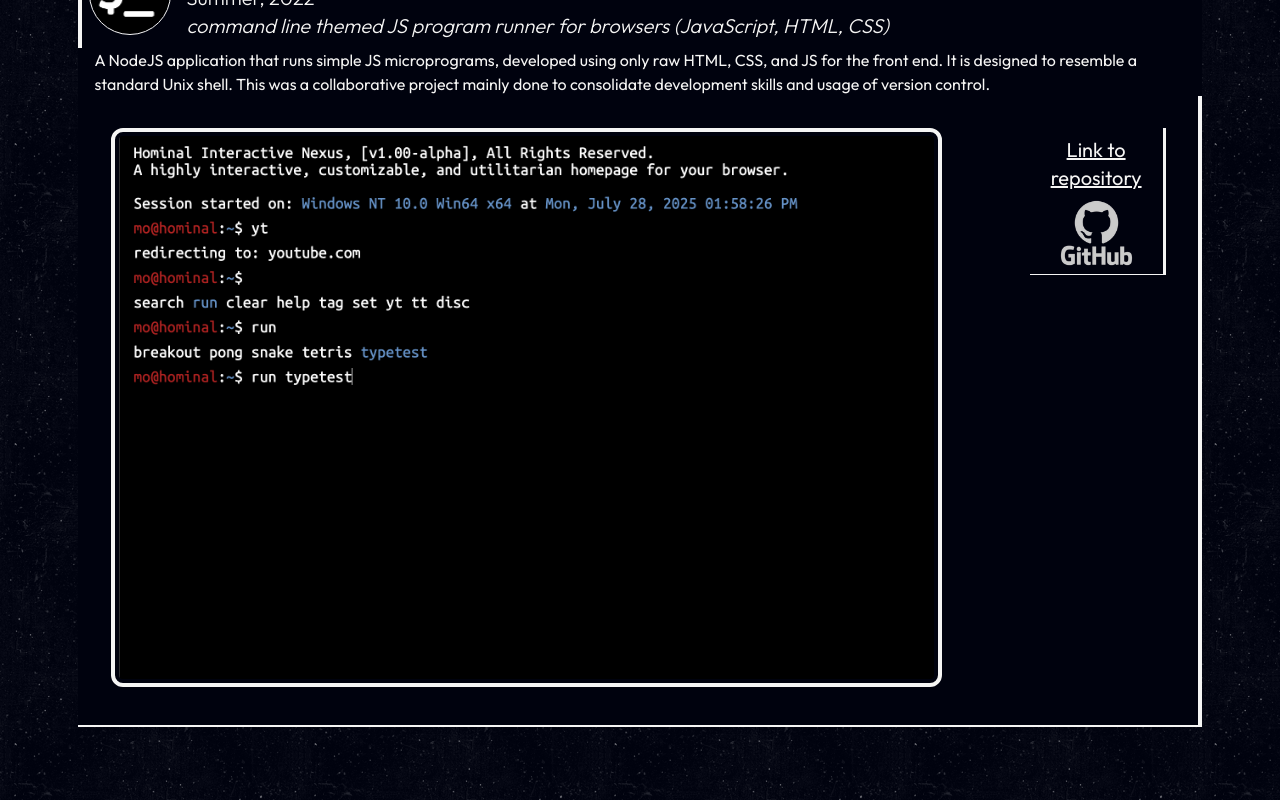
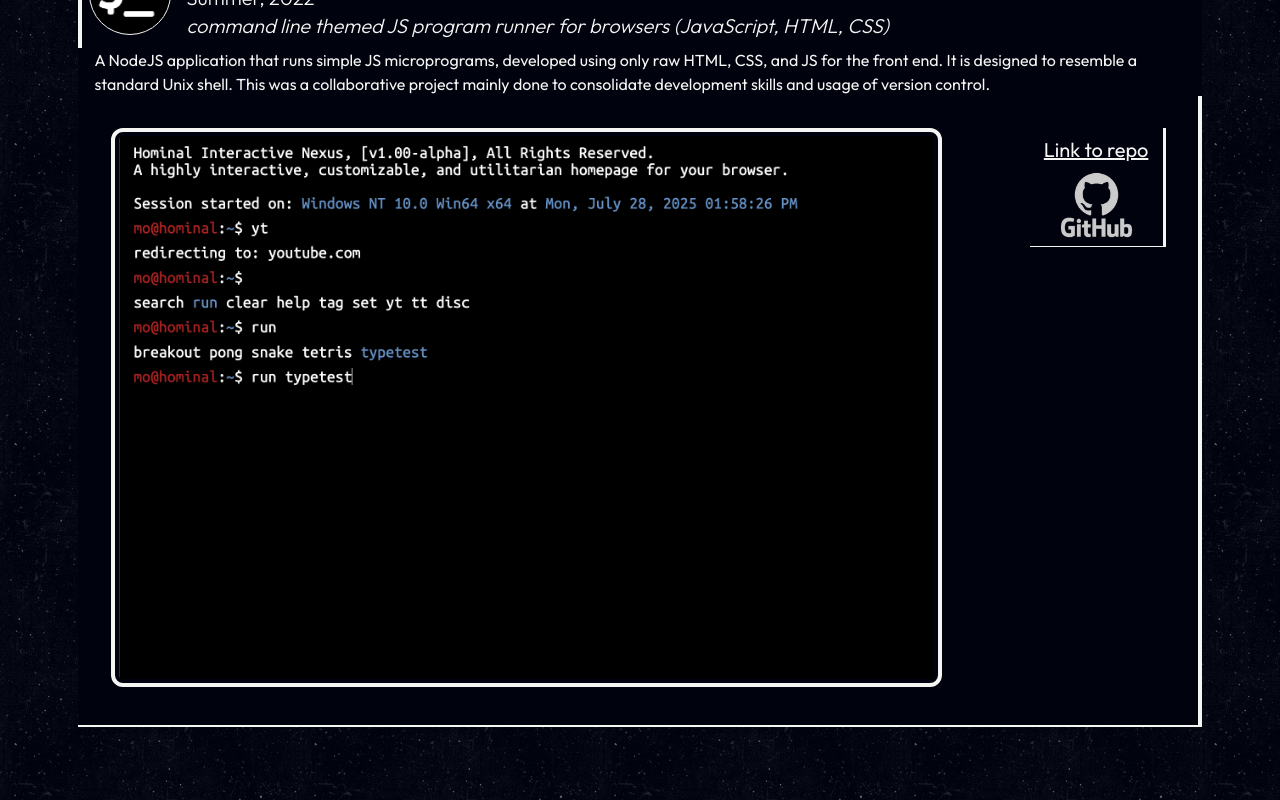
Before and after one commit to MoShahid23/portfolio, a React (Vite) app: page / in a window 1280 px wide. Shown: the part 2020-2820 px from the top of the page. Built offline with nearby package versions, Linux system fonts and the light colour scheme.

Commit message:
fixed issue with stretched button

```diff
--- a/src/components/ProjectCard.tsx
+++ b/src/components/ProjectCard.tsx
@@ -85,7 +85,7 @@ function ProjectCard({ project }: ProjectCardProps) {
                     </Slider>
                 </div>
 
-                <div className="ml-auto w-40 p-6 lg:w-50 lg:p-8">
+                <div className="ml-auto w-40 h-40 p-6 lg:w-50 lg:h-50 lg:p-8">
                     <div className="mx-auto">
                         <a
                             className="text-center text-xl flex flex-col gap-2 underline p-2 border-foreground border-b-1 border-r-3 hover:border-r-12 hover:border-b-6 transition-all duration-300"
@@ -93,9 +93,9 @@ function ProjectCard({ project }: ProjectCardProps) {
                             target="_blank"
                             rel="noopener noreferrer"
                         >
-                            Link to repository
+                            Link to repo
                             <img
-                                className="w-fit h-fit"
+                                className="w-fit"
                                 src={githubLogo}
                                 alt="Link to github repository"
                             />
```
